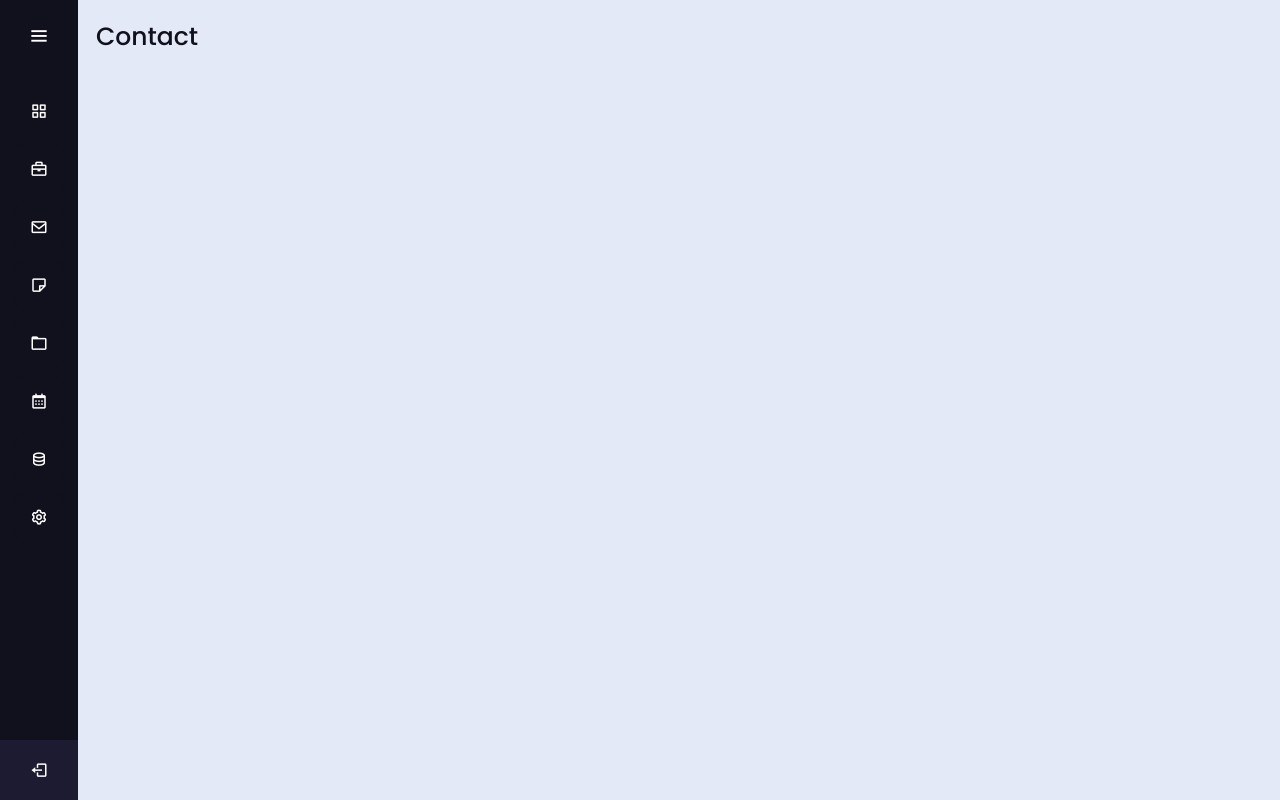
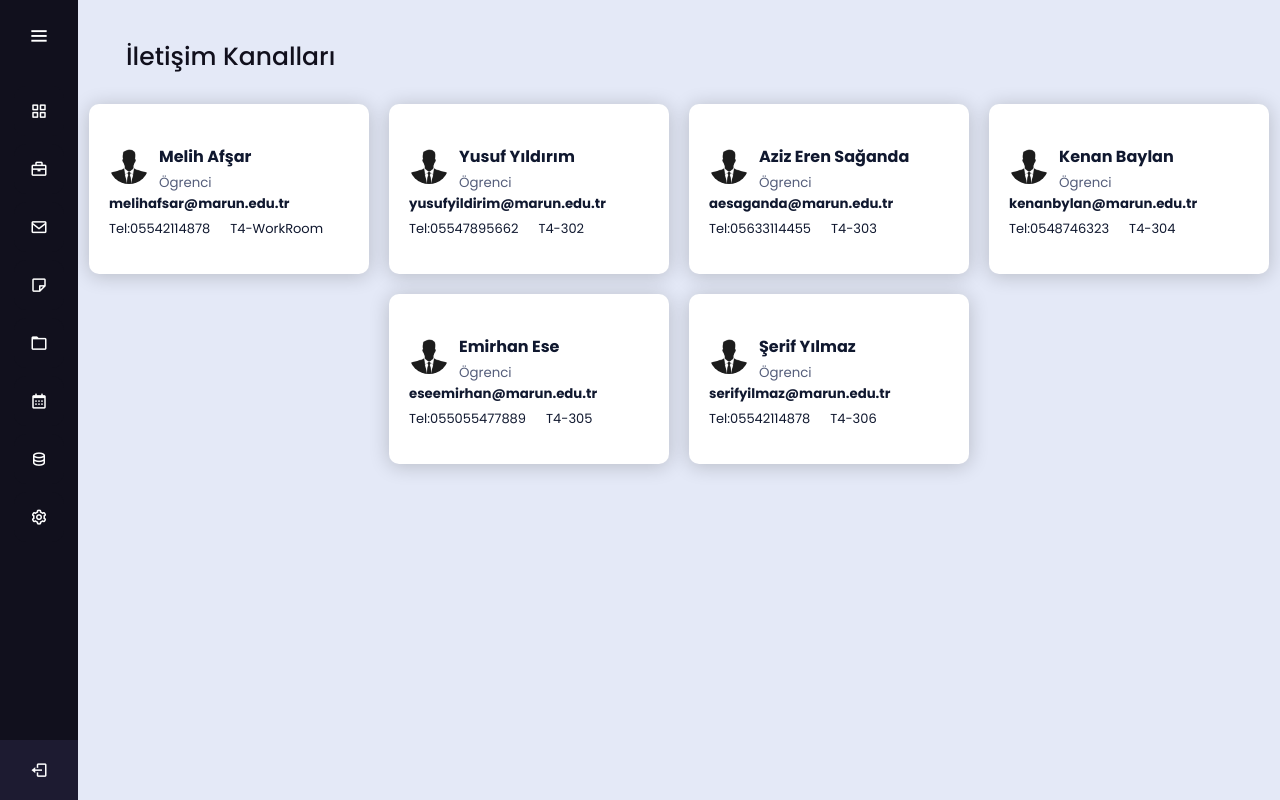
Before and after one commit to melihafsar/Project-Management-Web-Application-React, a React (Create React App) app: page /contact in a window 1280 px wide. Built offline with nearby package versions, Linux system fonts and the light colour scheme.

Commit message:
contact card designed added.

```diff
--- a/src/pages/Contact.jsx
+++ b/src/pages/Contact.jsx
@@ -1,16 +1,105 @@
 import React from 'react'
 import SideBar from "../components/SideBar";
+import noUser from "../static/noUser.jpg";
+
+const contactData = [
+  {
+    personnelID: "2",
+    personnelName: "Melih",
+    personnelSurname: "Afşar",
+    personnelStatus: "Ögrenci",
+    personnelEmail: "melihafsar@marun.edu.tr",
+    personnelTel: "05542114878",
+    personnelAddress: "T4-WorkRoom"
+  },
+  {
+    personnelID: "3",
+    personnelName: "Yusuf",
+    personnelSurname: "Yıldırım",
+    personnelStatus: "Ögrenci",
+    personnelEmail: "yusufyildirim@marun.edu.tr",
+    personnelTel: "05547895662",
+    personnelAddress: "T4-302"
+  },
+  {
+    personnelID: "4",
+    personnelName: "Aziz Eren",
+    personnelSurname: "Sağanda",
+    personnelStatus: "Ögrenci",
+    personnelEmail: "aesaganda@marun.edu.tr",
+    personnelTel: "05633114455",
+    personnelAddress: "T4-303"
+  },
+  {
+    personnelID: "5",
+    personnelName: "Kenan",
+    personnelSurname: "Baylan",
+    personnelStatus: "Ögrenci",
+    personnelEmail: "kenanbylan@marun.edu.tr",
+    personnelTel: "0548746323",
+    personnelAddress: "T4-304"
+  },
+  {
+    personnelID: "6",
+    personnelName: "Emirhan",
+    personnelSurname: "Ese",
+    personnelStatus: "Ögrenci",
+    personnelEmail: "eseemirhan@marun.edu.tr",
+    personnelTel: "055055477889",
+    personnelAddress: "T4-305"
+  },
+  {
+    personnelID: "7",
+    personnelName: "Şerif",
+    personnelSurname: "Yılmaz",
+    personnelStatus: "Ögrenci",
+    personnelEmail: "serifyilmaz@marun.edu.tr",
+    personnelTel: "05542114878",
+    personnelAddress: "T4-306"
+  },
+]
 
 function Contact() {
   return (
     <>
       <SideBar />
       <section className="home-section">
-        <div className="text">Contact</div>
+        <div className="text">
+          <h1 className='page-title'>İletişim Kanalları</h1>
+        </div>
+        <div className='card-b'>
+          {
+            contactData.map((personnel, index) => (
+              <div key={index} className="container">
+                <div className="card">
+                  <div className="card-body">
+                    <div className="user">
+                      <img src={noUser} alt="user" />
+                      <div className="user-info">
+                        <h4>{personnel.personnelName} {personnel.personnelSurname}</h4>
+                        <small>{personnel.personnelStatus}</small>
+                      </div>
+                    </div>
+                    <h5>
+                      {personnel.personnelEmail}
+                    </h5>
+                    <div className='card1-row'>
+                      <p> Tel:
+                        {personnel.personnelTel}
+                      </p>
+                      <p>
+                        {personnel.personnelAddress}
+                      </p>
+                    </div>
+
+                  </div>
+                </div>
+              </div>
+            ))
+          }
+        </div>
       </section>
-
     </>
-
   )
 }
 
--- a/src/pages/ProjectBoard.jsx
+++ b/src/pages/ProjectBoard.jsx
@@ -140,7 +140,7 @@ function ProjectBoard() {
           >
             <ModalInfo data={modalInfoData} />
           </Modal>
-          <h1 className='page-title'>Project Board</h1>
+          <h1 className='page-title'>Proje Tahtası</h1>
           <div className="text board">
             <DragNDrop data={data} />
           </div>
--- a/src/style/app.scss
+++ b/src/style/app.scss
@@ -2,3 +2,4 @@
 @use './sidebar-style.scss';
 @use './login-page.scss';
 @use './project-board.scss';
+@use './contact.scss';
--- /dev/null
+++ b/src/style/contact.scss
@@ -0,0 +1,75 @@
+@import url("https://fonts.googleapis.com/css2?family=Roboto&display=swap");
+* {
+  box-sizing: border-box;
+}
+.card-b {
+  display: flex;
+  justify-content: center;
+  align-items: center;
+  flex-wrap: wrap;
+  margin: 0;
+  font-family: "Roboto", sans-serif;
+  color: #10182f;
+}
+.container {
+  display: flex;
+  justify-content: space-evenly;
+  flex-wrap: wrap;
+}
+.card {
+  margin: 10px;
+  background-color: #fff;
+  border-radius: 10px;
+  box-shadow: 0 2px 20px rgba(0, 0, 0, 0.2);
+  overflow: hidden;
+  width: 280px;
+}
+
+.card-body {
+  display: flex;
+  flex-direction: column;
+  justify-content: center;
+  align-items: flex-start;
+  padding: 20px;
+  min-height: 170px;
+}
+
+.card1-row {
+    display: flex;
+    flex-direction: row;
+    margin-top: 5px;
+    margin-bottom: 5px;
+}
+
+.tag {
+  border-radius: 50px;
+  font-size: 12px;
+  margin: 0;
+  color: #fff;
+  padding: 2px 10px;
+  text-transform: uppercase;
+  cursor: pointer;
+}
+
+.card-body p {
+  font-size: 13px;
+  margin: 0 0 10px;
+  padding: 0px 20px 0px 0px;
+}
+.user {
+  display: flex;
+  margin-top: auto;
+}
+
+.user img {
+  border-radius: 50%;
+  width: 40px;
+  height: 40px;
+  margin-right: 10px;
+}
+.user-info h4 {
+  margin: 0;
+}
+.user-info small {
+  color: #545d7a;
+}
```
Also changed, not shown: src/static/noUser.jpg (added).
